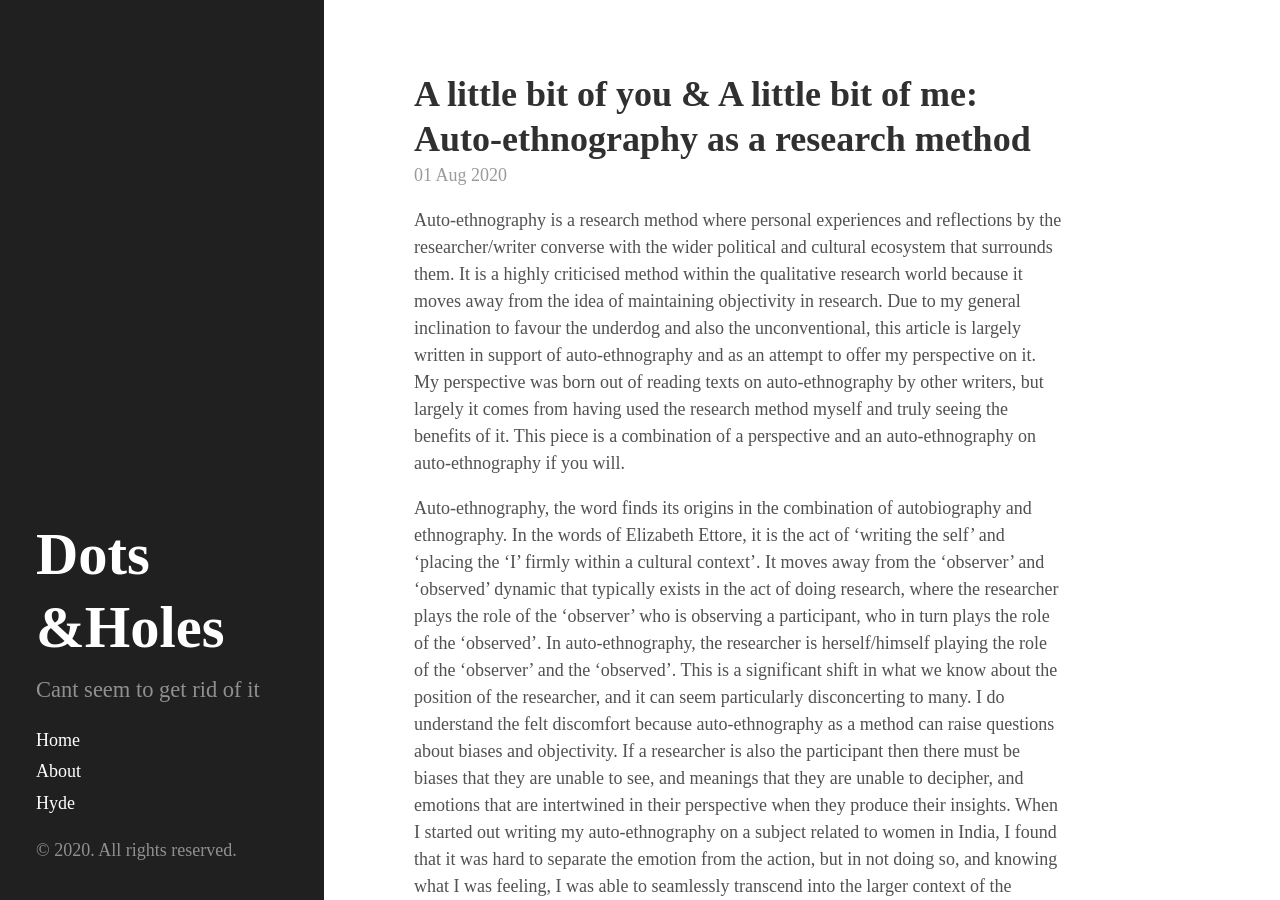
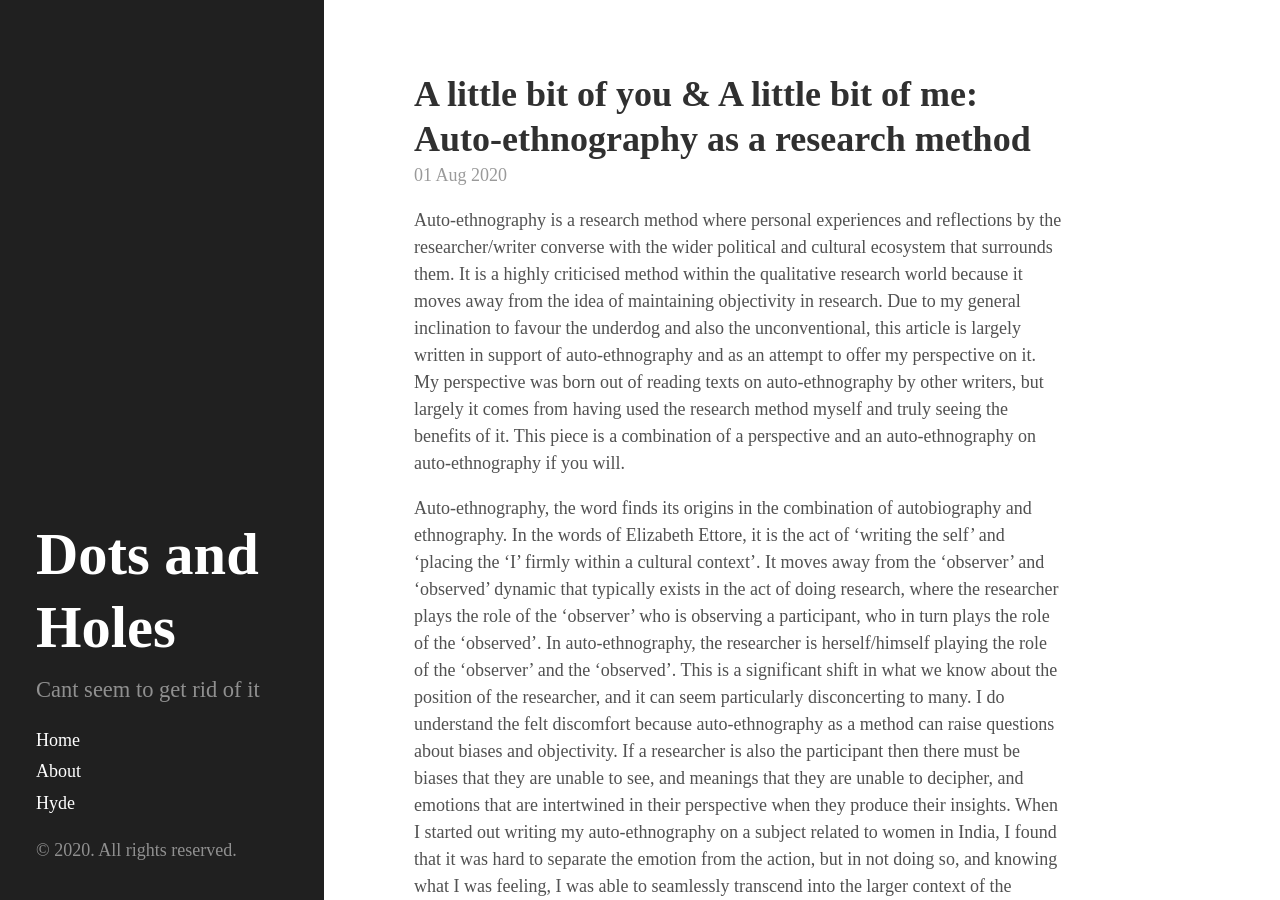
Before and after one commit to dotsandholes/dotsandholes.github.io, a Jekyll site: the page built from index.html, in a window 1280 px wide and 900 px high. Built offline with Jekyll 4.4.1, drawn with Linux system fonts in a browser that asks for light colours; the list of posts is cut into pages by our own code.

Commit message:
Update _config.yml

```diff
--- a/_config.yml
+++ b/_config.yml
@@ -8,7 +8,7 @@ kramdown:
 permalink:        pretty
 
 # Setup
-title:            Dots &Holes
+title:            Dots and Holes
 tagline:          'A blog'
 description:      'Cant seem to get rid of it'
 url:
```
